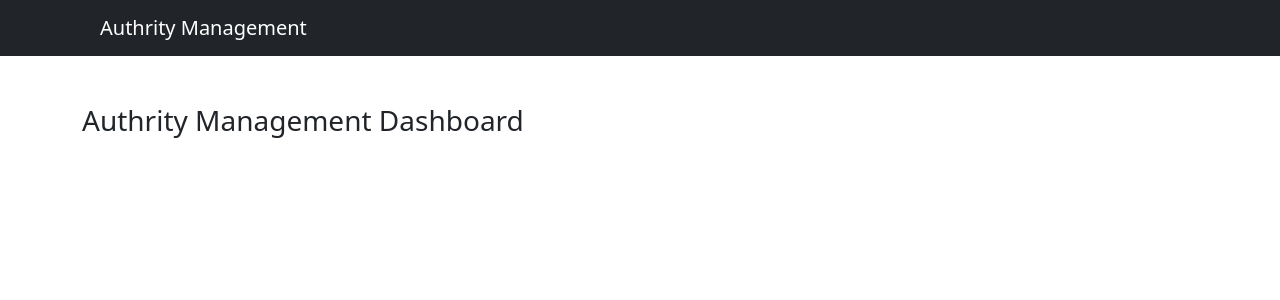
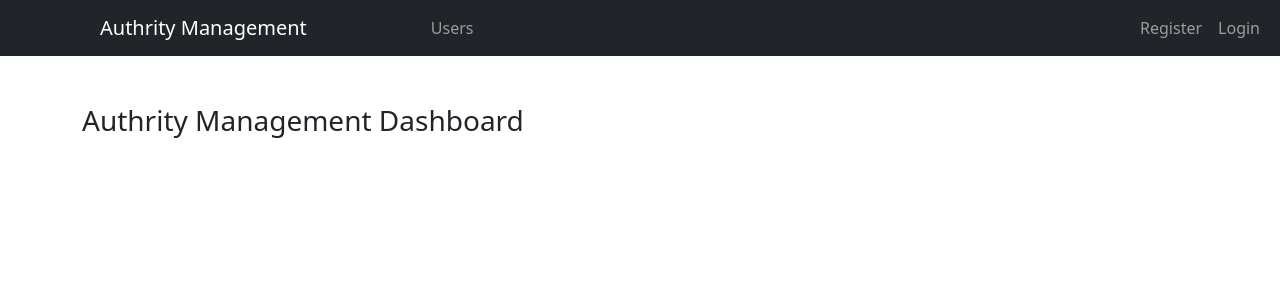
Before and after one commit to visualpaper/study-authority-management-react-ui, a React (Create React App) app: page /authrityManagement/dashboard in a window 1280 px wide. Shown: the top 300 px of the page. Built offline with nearby package versions, Linux system fonts and the light colour scheme; no server answers.

Commit message:
navbar 調整 (#10)

```diff
--- a/src/components/Navbars/index.tsx
+++ b/src/components/Navbars/index.tsx
@@ -1,10 +1,12 @@
-import React from 'react'
-import { Container, Navbar } from 'react-bootstrap'
+import React, { useContext } from 'react'
+import { Container, Nav, Navbar } from 'react-bootstrap'
 import { useNavigate } from 'react-router-dom'
+import { UserContext } from '../../pages/UserContext'
 import styles from './index.module.css'
 
 export const Navbars: React.FC<{}> = () => {
   const navigate = useNavigate()
+  const userContext = useContext(UserContext)
 
   return (
     <Navbar bg="dark" variant="dark">
@@ -17,6 +19,25 @@ export const Navbars: React.FC<{}> = () => {
         >
           Authrity Management
         </Navbar.Brand>
+        <Navbar.Collapse id="responsive-navbar-nav">
+          <Nav className="me-auto">
+            <Nav.Link onClick={() => {}}>Users</Nav.Link>
+          </Nav>
+          <Nav>
+            {!userContext && (
+              <>
+                <Nav.Link onClick={() => {}}>Register</Nav.Link>
+                <Nav.Link onClick={() => {}}>Login</Nav.Link>
+              </>
+            )}
+            {userContext && (
+              <>
+                <Navbar.Text>{userContext.name} さん </Navbar.Text>
+                <Nav.Link onClick={() => {}}>Setting</Nav.Link>
+              </>
+            )}
+          </Nav>
+        </Navbar.Collapse>
       </Container>
     </Navbar>
   )
--- a/src/pages/App/App.tsx
+++ b/src/pages/App/App.tsx
@@ -4,15 +4,18 @@ import { useMutation } from 'react-query'
 import { loginWithCookie } from '../../apis/login'
 import { Navbars } from '../../components/Navbars'
 import { User } from '../../model/user'
-import { UserProvider } from './UserContext'
+import { UserProvider } from '../UserContext'
 
 export const App: React.FC<{ children: any }> = ({ children }) => {
   const [loginUser, setLoginUser] = useState<User | null>(null)
-  const { isLoading, isError, mutate } = useMutation<User | null>(loginWithCookie, {
-    onSuccess: (loginUser: User | null) => {
-      setLoginUser(loginUser)
+  const { isLoading, isError, mutate } = useMutation<User | null>(
+    loginWithCookie,
+    {
+      onSuccess: (loginUser: User | null) => {
+        setLoginUser(loginUser)
+      },
     }
-  })
+  )
 
   /**
    * https://reactjs.org/docs/strict-mode.html#ensuring-reusable-state いわく 2 回呼ばれるらしい。
@@ -20,7 +23,7 @@ export const App: React.FC<{ children: any }> = ({ children }) => {
    */
   useEffect(() => {
     mutate()
-  }, []);
+  }, [])
 
   if (isLoading) {
     return <Fragment />
--- a/src/pages/DashboardPage/DashboardPage.tsx
+++ b/src/pages/DashboardPage/DashboardPage.tsx
@@ -1,6 +1,6 @@
 import React, { useContext } from 'react'
 import { Dashboard } from '../../components/Dashboard'
-import { UserContext } from '../App/UserContext'
+import { UserContext } from '../UserContext'
 
 export const DashboardPage: React.FC<{}> = () => {
   const user = useContext(UserContext)
--- a/src/pages/App/UserContext.tsx
+++ b/src/pages/UserContext.tsx
@@ -1,5 +1,5 @@
 import { createContext, ReactNode, FC } from 'react'
-import { User } from '../../model/user'
+import { User } from '../model/user'
 
 export const UserContext = createContext<User | null>(null)
 
```
Also changed, not shown: 1 other file (tests, documents, lock files or other folders).
